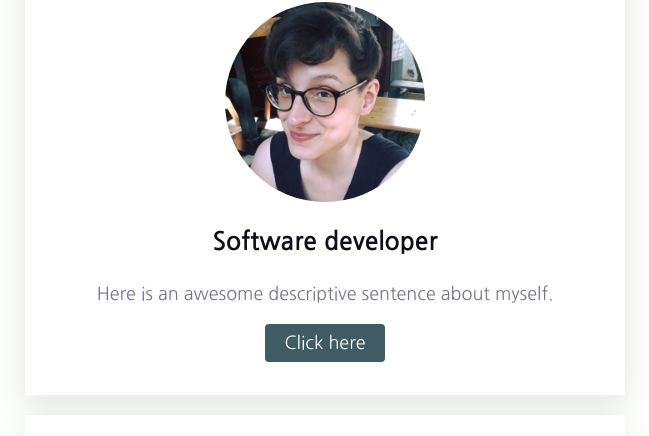
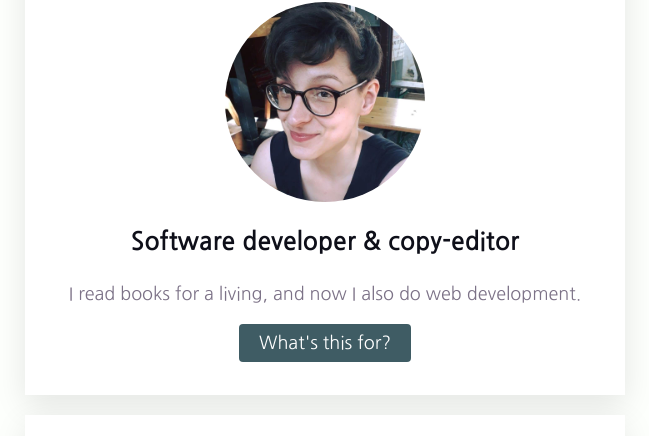
Before and after one commit to leokrb/profile, a plain HTML site: page index.html in a window 1280 px wide. Shown: the part 127-563 px from the top of the page, without its empty margins (315-964 px from the left). Drawn offline with Linux system fonts and the light colour scheme.

Commit message:
changed text

```diff
--- a/index.html
+++ b/index.html
@@ -13,9 +13,9 @@
     <div class="card-white">
       <h1>Rowena's profile</h1>
       <img src="images/rowena2.jpg" alt="Rowena's profile picture">
-      <h2>Software developer</h2>
-      <p>Here is an awesome descriptive sentence about myself.</p>
-      <a href="#" class="btn-green">Click here</a>
+      <h2>Software developer & copy-editor</h2>
+      <p>I read books for a living, and now I also do web development.</p>
+      <a href="#" class="btn-green">What's this for?</a>
     </div>
     <div class="card-white">
       <h2>Find me elsewhere</h2>
```
